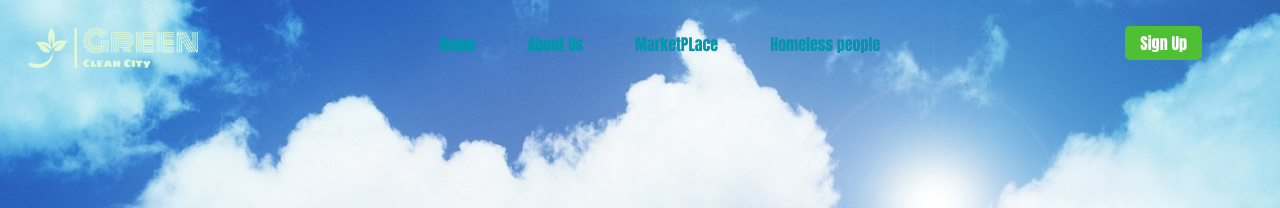
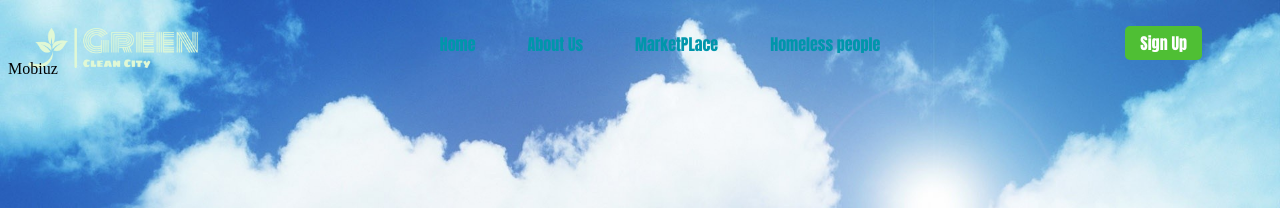
Before and after one commit to saidmuhammadali/green-clean-city, a React (Create React App) app: page /informationMobiuz in a window 1280 px wide. Shown: the top 208 px of the page. Built offline with nearby package versions, Linux system fonts and the light colour scheme; a web font is replaced by a local one.

Commit message:
greenclean

```diff
--- a/package.json
+++ b/package.json
@@ -16,6 +16,7 @@
     "react-router-dom": "^6.17.0",
     "react-scripts": "5.0.1",
     "styled-components": "^6.1.0",
+    "swiper": "^10.3.1",
     "web-vitals": "^2.1.4"
   },
   "scripts": {
--- a/src/App.js
+++ b/src/App.js
@@ -7,6 +7,7 @@ import SignUp from "../src/components/SignUp/index";
 import Clothes from "../src/components/Clothes/index";
 import Food from "../src/components/Food/index";
 import Beeline from "../src/components/Beeline/index";
+import Mobiuz from "../src/components/Mobiuz/index";
 function App() {
   return (
     <BrowserRouter>
@@ -19,6 +20,7 @@ function App() {
           <Route path="/clothes" element={<Clothes />} />
           <Route path="/food" element={<Food />} />
           <Route path="/informationBeeline" element={<Beeline />} />
+          <Route path="/informationMobiuz" element={<Mobiuz />} />
         </Routes>
       </div>
     </BrowserRouter>
--- a/src/components/Clothes/index.jsx
+++ b/src/components/Clothes/index.jsx
@@ -27,7 +27,12 @@ function Clothes() {
           <Ims src={mobiuz} alt="" />
         </ImgBox>
         <Content className="content">
-          <button className="hello">Buy</button>
+          <button
+            onClick={() => navigate("/informationMobiuz")}
+            className="hello"
+          >
+            Buy
+          </button>
         </Content>
       </Card>
     </Row>
--- /dev/null
+++ b/src/components/Mobiuz/index.jsx
@@ -0,0 +1,9 @@
+import React from 'react'
+
+function Mobiuz() {
+  return (
+    <div>Mobiuz</div>
+  )
+}
+
+export default Mobiuz
```
Also changed, not shown: src/components/Mobiuz/style.js (added), src/img/mobiuz.jpg, 1 other file (tests, documents, lock files or other folders).
